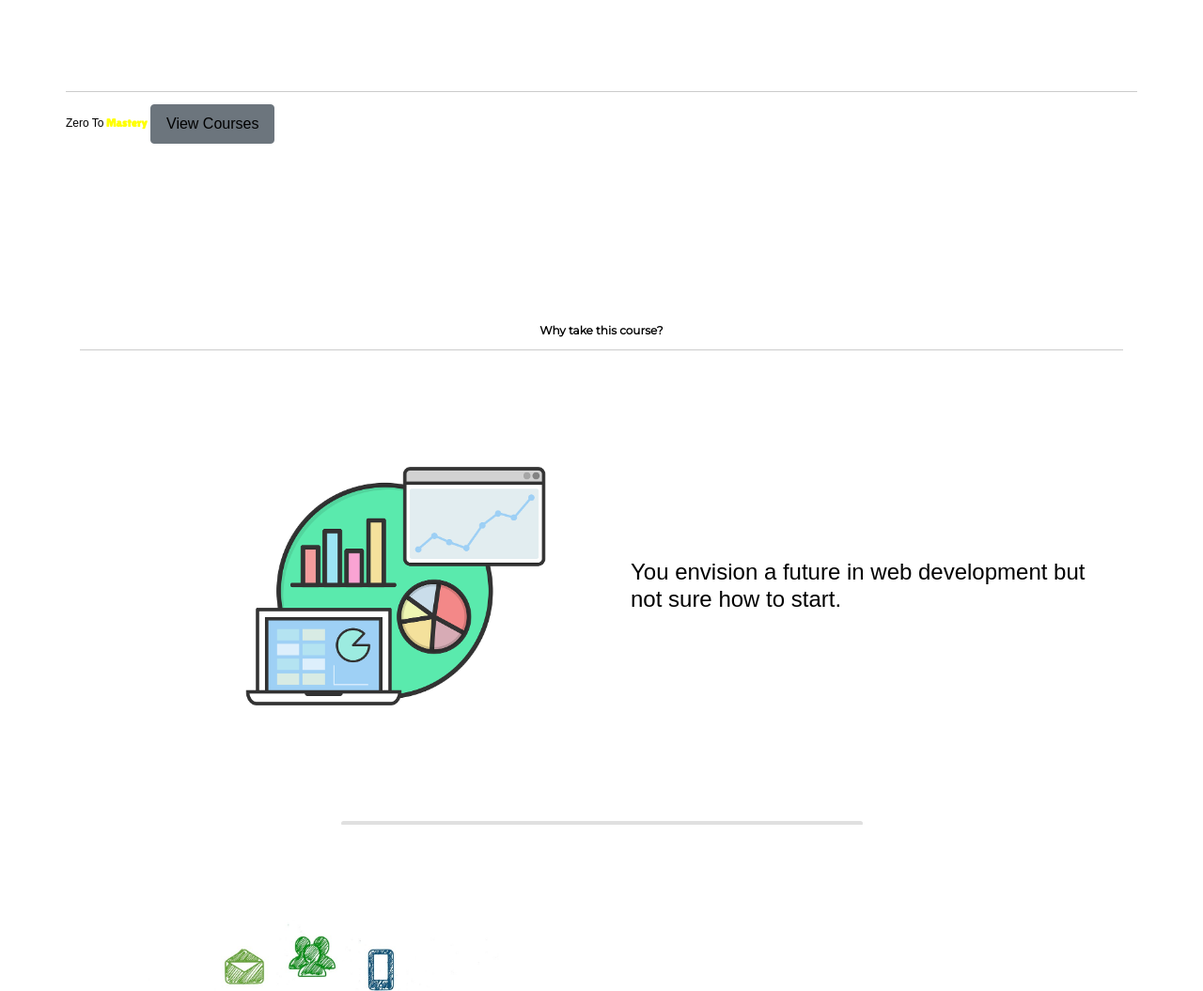
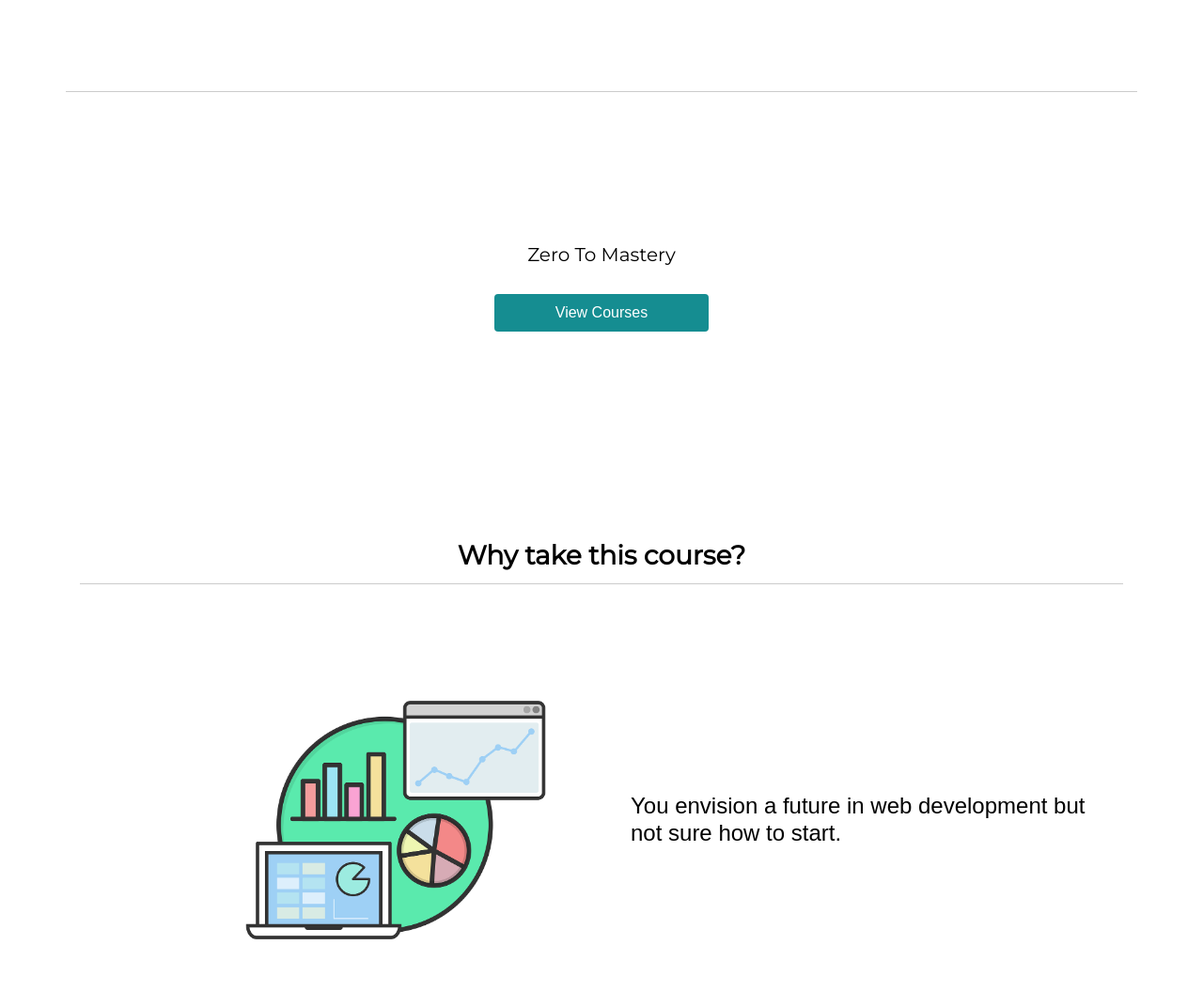
Before and after one commit to zero-to-mastery/HTML-project, a plain HTML site: page index.html in a window 1280 px wide. Shown: the part 1343-2398 px from the top of the page at 94% size. Drawn offline with nearby package versions, Linux system fonts and the light colour scheme; a script that the page names is missing.

Commit message:
changed button style and more on index file

```diff
--- a/index.html
+++ b/index.html
@@ -102,7 +102,7 @@
                                 </div>
                             </div>
                             <hr>
-                            <a>Zero To<span class="masteryColor"> Mastery</span></a>
+                            <a>Zero To <span class="masteryColor">Mastery</span></a>
                         </h1>
 
                         <a href="instructor.html" id="course-button" class="btn btn-secondary px-3 py-2">View
@@ -112,7 +112,7 @@
                 <div>
                     <div class="container details-container">
                         <div class="container">
-                            <h2 class="animated bounce text-center">Why take this course?
+                            <h2 class="animated bounce text-center ">Why take this course?
                             </h2>
                             <hr>
                             <div class="row">
@@ -129,16 +129,17 @@
                             </div>
                         </div>
                         <hr>
-                        <a>Zero To<span class="masteryColor"> Mastery</span></a>
-                        </h1>
-                        <a href="instructor.html" id="course-button" class="btn btn-secondary px-3 py-2">View
+                        <div class="view-course-button">
+                        <p class="button-titel" data-aos="fade-left">Zero To Mastery</p>
+                        <a href="instructor.html" id="course-button" class="btn btn-secondary px-3 py-2" data-aos="fade-right">View
                             Courses</a>
+                        </div>
                     </div>
                 </div>
                 <div>
                     <div class="container details-container">
                         <div class="container">
-                            <h2 class="animated bounce text-center">Why take this course?
+                            <h2 class="animated bounce text-center section-header">Why take this course?
                             </h2>
                             <hr>
                             <div class="row">
@@ -373,9 +374,9 @@
                         </div>
                     </div>
                     <div class="container">
-                        <h2 class="text-center mb-5 border-bottom-3">Our grateful students</h2>
+                        <h2 class="text-center mb-5 border-bottom-3 section-header">Our grateful students</h2>
                     </div>
-                    <div class=" card-deck">
+                    <div class="card-deck">
                         <div class="card">
                             <img src="https://images.unsplash.com/photo-1507120878965-54b2d3939100?ixlib=rb-0.3.5&q=80&fm=jpg&crop=faces&fit=crop&h=200&w=200&s=99fbace66d1bfa48c9c6dc8afcac3aab"
                                 alt="Carl Smith" class="card-img-top">
--- a/resources/style/style.css
+++ b/resources/style/style.css
@@ -3,26 +3,6 @@
   margin: 0;
   padding: 0;
   color: #000000;
-}
-
-#course-button {
-  margin: 30px;
-  padding: 10px 20px;
-  margin: 0;
-  padding: 0;
-  color: #000000;
-  scroll-behavior: smooth;
-}
-
-#course-button:hover {
-  background-color: #007bff;
-  color: #fff;
-  transform: scale(1.2);
-}
-
-#course-button:hover {
-  transform: scale(1.1);
-  animation: pulse 800ms infinite, nudge 1s linear infinite alternate;
 }
 
 /* NAVBAR STYLE */
@@ -191,10 +171,44 @@
   text-align: center;
 }
 
-.masteryColor {
-  color: yellow;
-  font-weight: bold;
-  font-family: "Lilita One", cursive;
+.view-course-button {
+  display: flex;
+  justify-content: center;
+  align-items: center;
+  margin-top: 10rem;
+  flex-direction: column;
+}
+
+.button-titel {
+  font-size: 20px;
+  color: black;
+}
+
+#course-button {
+  width: 20%;
+  justify-content: center;
+  margin-top: 20px;
+  color: white;
+  background-color: #158d91;
+  scroll-behavior: smooth;
+  margin: 30px;
+  padding: 10px 20px;
+  border: none;
+}
+
+#course-button:hover {
+  background-color: rgba(21, 141, 145, 0.9);
+  color: #fff;
+  transform: scale(1.2);
+}
+
+#course-button:hover {
+  transform: scale(1.1);
+  animation: pulse 800ms infinite, nudge 1s linear infinite alternate;
+}
+
+.section-header {
+  font-size: 28px;
 }
 
 .header-content hr {
@@ -399,6 +413,10 @@
   display: inline-flex;
 }
 
+.card-deck {
+  margin: 0 20px 0px 20px;
+}
+
 .card {
   transition: all 0.2s ease-in;
 }
@@ -408,7 +426,7 @@
   height: 140px;
 }
 
-.git{
+.git {
   margin: 5px 0 5px 0;
 }
 
@@ -417,7 +435,7 @@
   transition: 0.2s;
 }
 
- /*.container1 {
+/*.container1 {
     width: 100%;
 
     display: flex;
@@ -425,7 +443,7 @@
     justify-content: space-around;
   }*/
 
-  /*.card {
+/*.card {
     width: 300px;
     border: 2px solid red;
   }*/
@@ -442,7 +460,7 @@
     border-width: 1px;
   }*/
 
-  /*.row {
+/*.row {
     display: flex;
     justify-content: space-between;
   }
```
